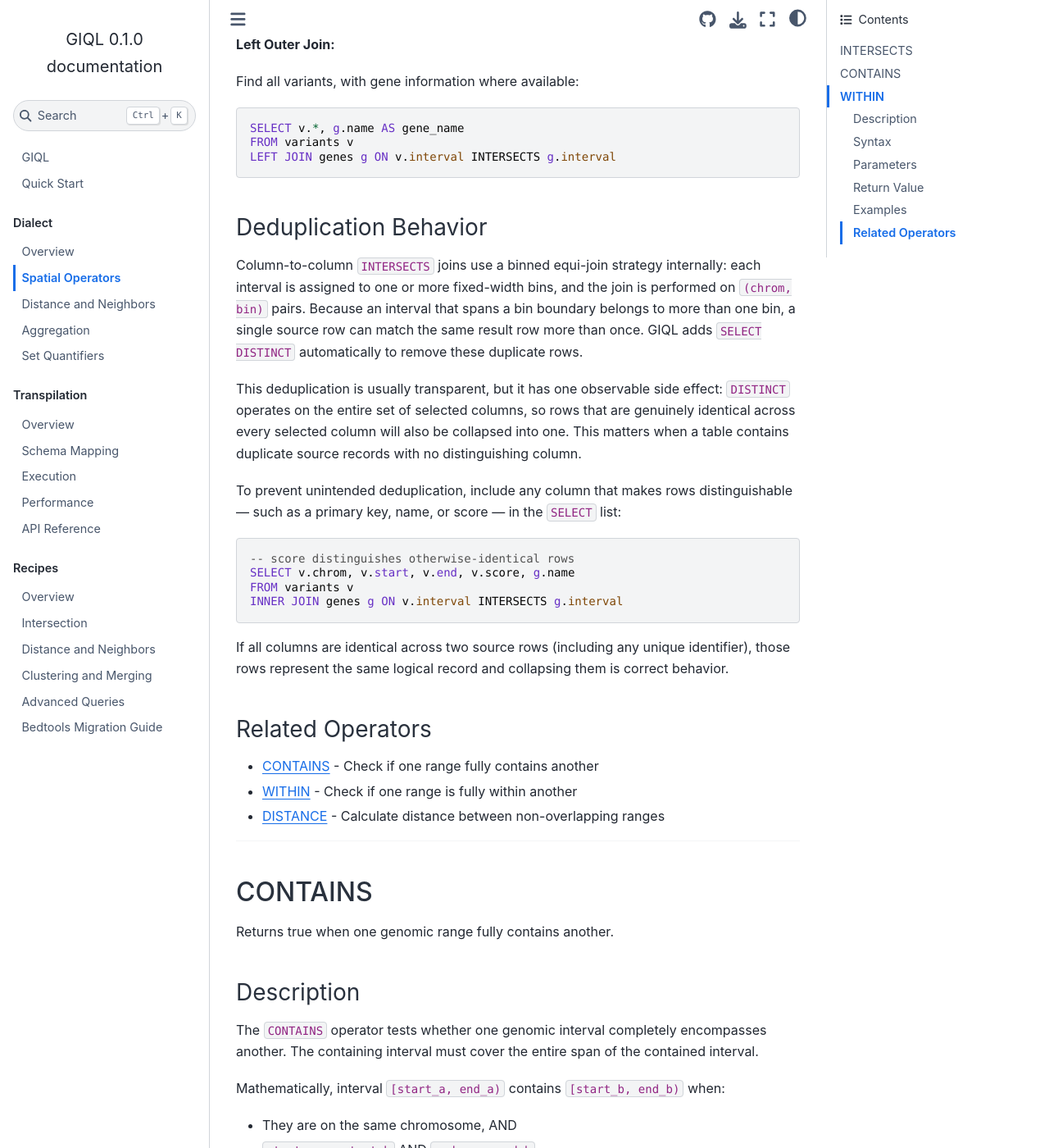
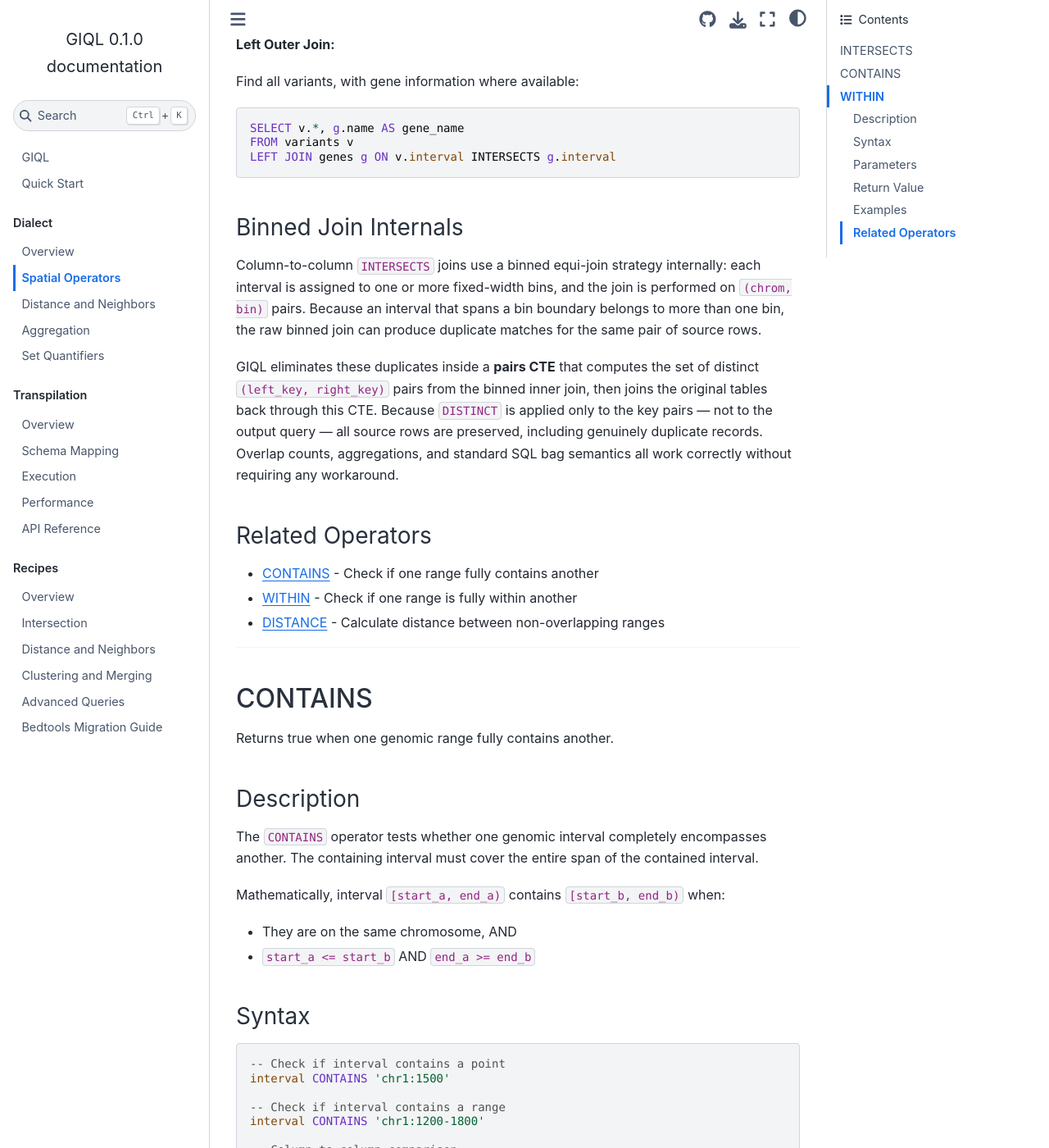
Before and after one commit to abdenlab/giql, a Sphinx documentation site: the page built from docs/dialect/spatial-operators.rst, in a window 1280 px wide and 1400 px high, scrolled down 1959 px. Shown: the whole window at 82% size. Built offline with Sphinx 7.4.7 and the Sphinx Book theme 1.1.4, drawn with Linux system fonts in a browser that asks for light colours.

Commit message:
docs: Update INTERSECTS deduplication section for pairs-CTE approach
The previous documentation described unconditional SELECT DISTINCT on
the output query, along with a workaround for collapsed duplicate rows.
The pairs-CTE rewrite in 0cd0d04 eliminated that limitation by applying
DISTINCT only to the internal key-pair CTE, preserving all source rows.
Rewrite the section to reflect the current behavior.

```diff
--- a/docs/dialect/spatial-operators.rst
+++ b/docs/dialect/spatial-operators.rst
@@ -99,23 +99,12 @@ Find all variants, with gene information where available:
    FROM variants v
    LEFT JOIN genes g ON v.interval INTERSECTS g.interval
 
-Deduplication Behavior
-~~~~~~~~~~~~~~~~~~~~~~
+Binned Join Internals
+~~~~~~~~~~~~~~~~~~~~~
 
-Column-to-column ``INTERSECTS`` joins use a binned equi-join strategy internally: each interval is assigned to one or more fixed-width bins, and the join is performed on ``(chrom, bin)`` pairs. Because an interval that spans a bin boundary belongs to more than one bin, a single source row can match the same result row more than once. GIQL adds ``SELECT DISTINCT`` automatically to remove these duplicate rows.
+Column-to-column ``INTERSECTS`` joins use a binned equi-join strategy internally: each interval is assigned to one or more fixed-width bins, and the join is performed on ``(chrom, bin)`` pairs. Because an interval that spans a bin boundary belongs to more than one bin, the raw binned join can produce duplicate matches for the same pair of source rows.
 
-This deduplication is usually transparent, but it has one observable side effect: ``DISTINCT`` operates on the entire set of selected columns, so rows that are genuinely identical across every selected column will also be collapsed into one. This matters when a table contains duplicate source records with no distinguishing column.
-
-To prevent unintended deduplication, include any column that makes rows distinguishable — such as a primary key, name, or score — in the ``SELECT`` list:
-
-.. code-block:: sql
-
-   -- score distinguishes otherwise-identical rows
-   SELECT v.chrom, v.start, v.end, v.score, g.name
-   FROM variants v
-   INNER JOIN genes g ON v.interval INTERSECTS g.interval
-
-If all columns are identical across two source rows (including any unique identifier), those rows represent the same logical record and collapsing them is correct behavior.
+GIQL eliminates these duplicates inside a **pairs CTE** that computes the set of distinct ``(left_key, right_key)`` pairs from the binned inner join, then joins the original tables back through this CTE. Because ``DISTINCT`` is applied only to the key pairs — not to the output query — all source rows are preserved, including genuinely duplicate records. Overlap counts, aggregations, and standard SQL bag semantics all work correctly without requiring any workaround.
 
 Related Operators
 ~~~~~~~~~~~~~~~~~
```
